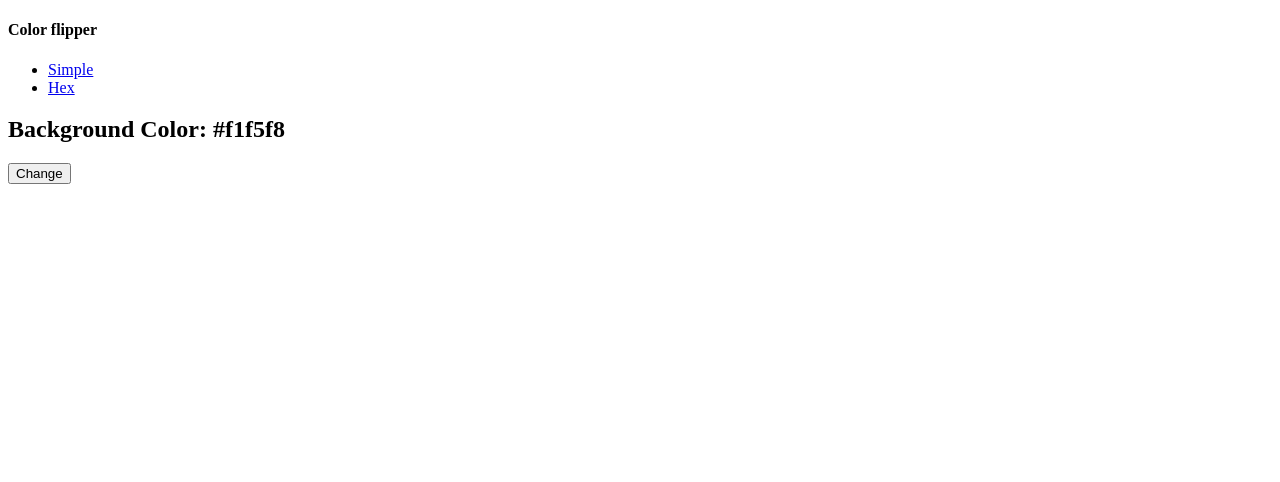
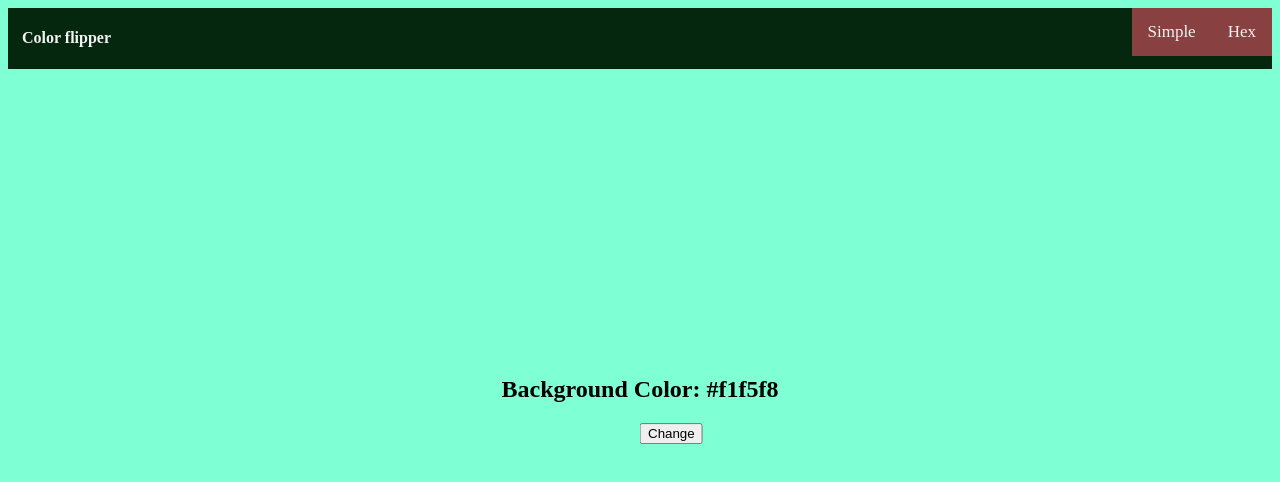
Before and after one commit to animeshg93/js-learning, a plain HTML site: page color-flipper/index.html in a window 1280 px wide. Drawn offline with Linux system fonts and the light colour scheme.

Commit message:
Completed html

```diff
--- a/color-flipper/index.html
+++ b/color-flipper/index.html
@@ -1,30 +1,25 @@
 <!DOCTYPE html>
 <html>
+
 <head>
 	<link rel="stylesheet" href="style.css">
 </head>
-<body>
+
+<body style="background-color: aquamarine">
 	<nav>
 		<div class="nav-center">
-			<h4>Color flipper</h4>
-			<ul class="navl">
-				<li>
-					<a href="index.html">Simple</a>
-				</li>
-				<li>
-					<a href="hex.html">Hex</a>
-				</li>
-			</ul>
+			<h4 class="left">Color flipper</h4>
+			<a href="hex.html">Hex</a>
+			<a href="index.html">Simple</a>
 		</div>
 	</nav>
 	<main>
 		<div class="container">
-			<h2>Background Color: <span class="color-name">
-				#f1f5f8
-			</span></h2>
-			<button class="btn btn-hero" id="btn">Change</button>
+			<h2>Background Color: <span id="color-name">#f1f5f8</span></h2>
+			<button class="btn" id="btn" onclick="getColor()">Change</button>
 		</div>
 	</main>
 	<script src="script.js"></script>
 </body>
+
 </html>
--- a/color-flipper/script.js
+++ b/color-flipper/script.js
@@ -1,3 +1,5 @@
 function getColor() {
-    return document.body.style.backgroundColor;
+    const color = document.getElementById("color-name");
+    color.innerHTML = "#f1f5f4"
+    document.body.style.backgroundColor = "#f1f5f4"
   }
--- a/color-flipper/style.css
+++ b/color-flipper/style.css
@@ -1,8 +1,34 @@
-.textbox {
-	border: 5px solid;
+.nav-center {
+	background-color: #04270d;
+	overflow: hidden;
+}
+
+.nav-center a {
+	float: right;
+	color: #f2f2f2;
+	text-align: center;
+	padding: 14px 16px;
+	text-decoration: none;
+	font-size: 17px;
+	background-color: #894040;
+}
+
+.nav-center h4 {
+	float: left;
+	color: #f2f2f2;
+	margin-left: 14px;
+}
+
+.container {
 	position: absolute;
 	top: 50%;
 	left: 50%;
 	transform: translate(-50%, -50%);
 	padding: 10px;
 }
+
+.btn {
+	position: relative;
+	top: 50%;
+	left: 50%;
+}
```
